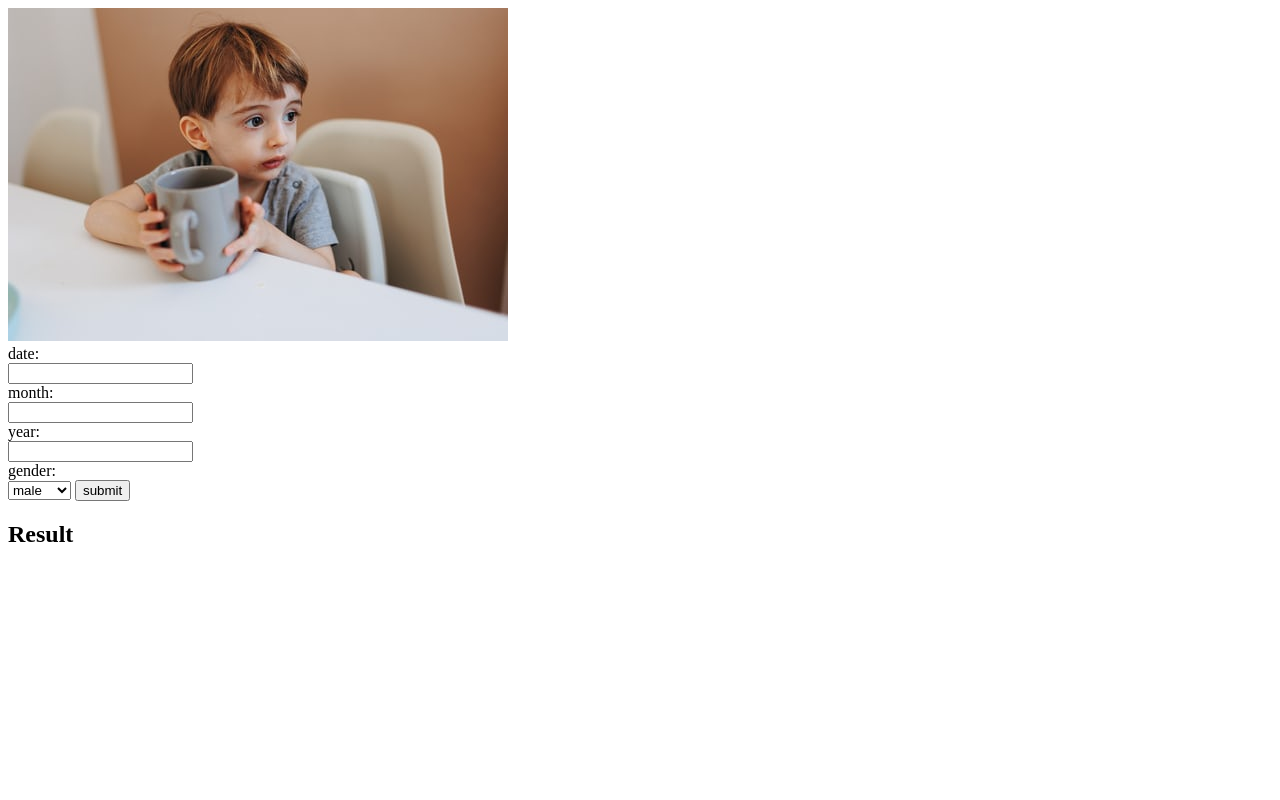
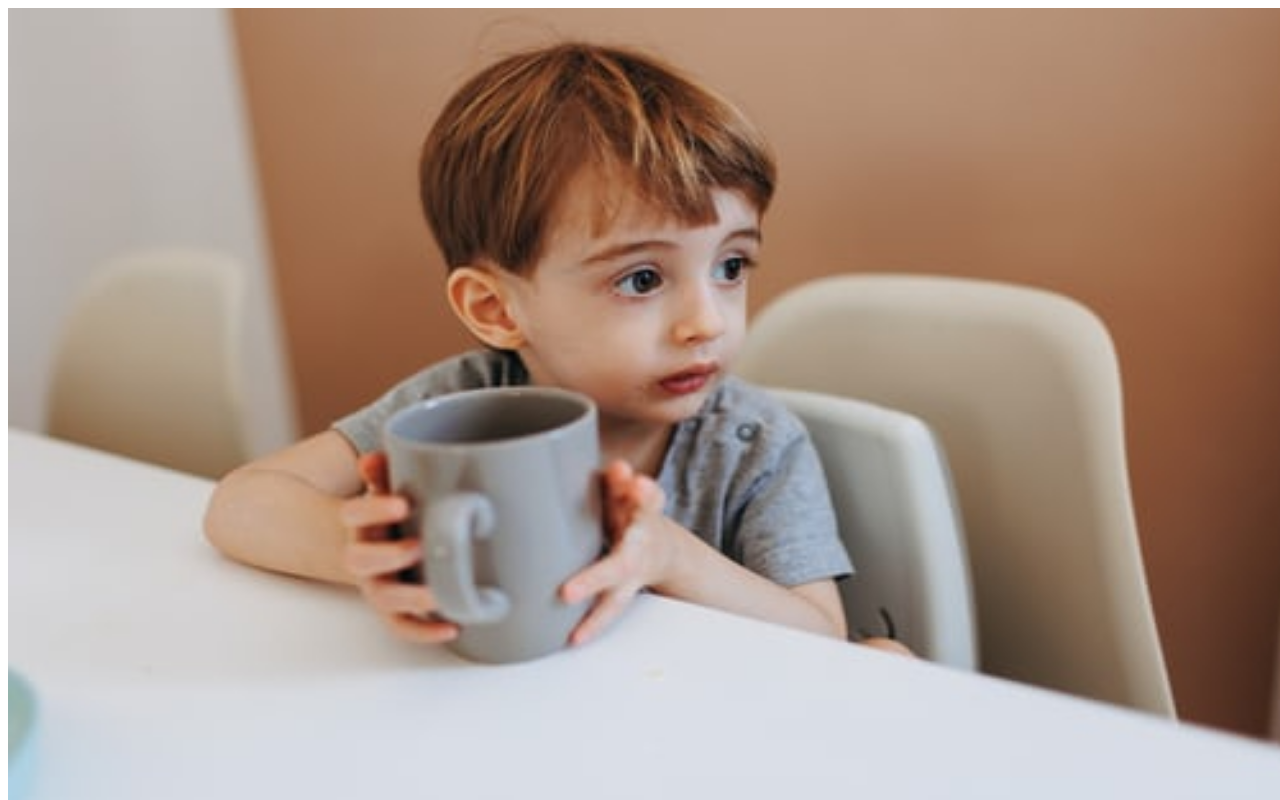
Before and after one commit to Diana-Kieru/Sample, a plain HTML site: page index.html in a window 1280 px wide. Shown: the top 800 px of the page. Drawn offline with Linux system fonts and the light colour scheme.

Commit message:
styled the image

```diff
--- a/index.html
+++ b/index.html
@@ -8,7 +8,7 @@
     <title>Akan Community</title>
 </head>
 <body>
-    <img src="./IMG/kid.jpeg" alt="">
+    <img class="img" src="./IMG/kid.jpeg" alt="">
     <div class="date"> date:</div>
     <input type="number" id="day">
     <div class="month"> month:</div>
--- a/style.css
+++ b/style.css
@@ -0,0 +1,4 @@
+.img{
+    height: 100vh;
+    width: 100vw;
+}
```
